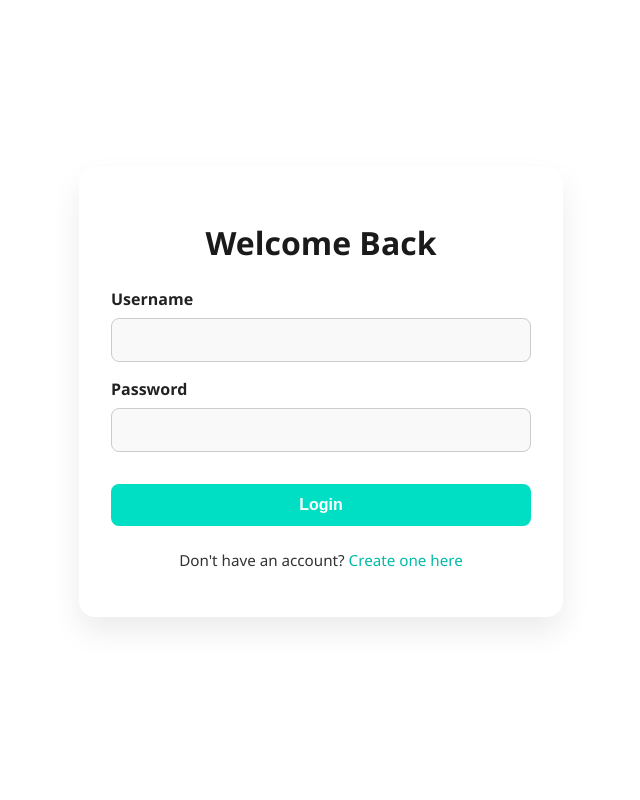
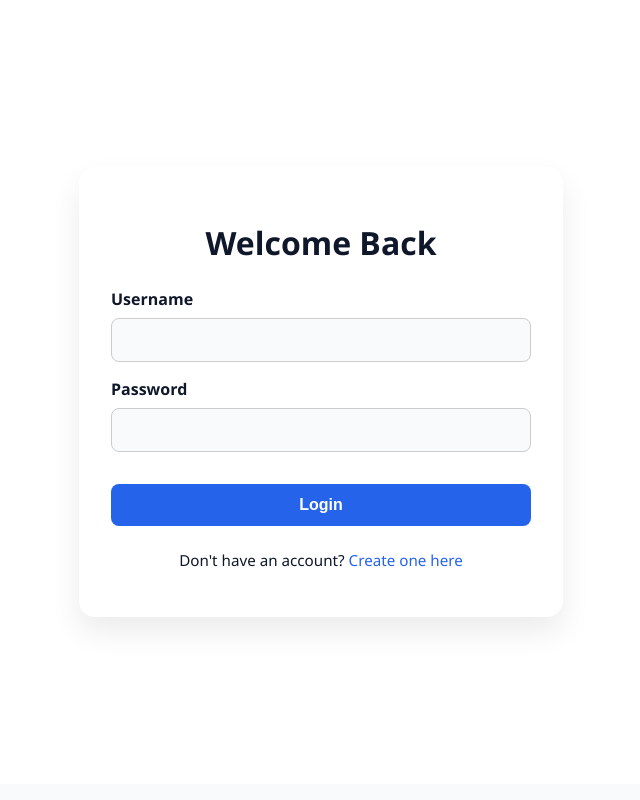
Before and after one commit to abdoezz1/Online_Market_Place, a Django app: template templates/core/login.html in a window 1280 px wide. Shown: the whole page, without its empty margins (319-959 px from the left). Run offline with Django 3.2, Linux system fonts and the light colour scheme; the template is opened without the code that fills it, so the values that code supplies are empty.

Commit message:
Update login.css

```diff
--- a/static/css/login.css
+++ b/static/css/login.css
@@ -1,24 +1,22 @@
 body {
-    background-color: #ffffff;
+    background-color: #F8FAFC;
     font-family: 'Segoe UI', Tahoma, Geneva, Verdana, sans-serif;
     margin: 0;
     padding: 0;
     transition: background-color 0.3s ease;
-    color: #222222;
+    color: #0F172A;
 }
-
 .signup-wrapper {
     min-height: 90vh;
     display: flex;
     justify-content: center;
     align-items: center;
     padding: 2rem;
-    background-color: #ffffff;
+    background-color: #FFFFFF;
     animation: fadeIn 1s ease-in-out;
 }
-
 .signup-container {
-    background-color: #ffffff;
+    background-color: #FFFFFF;
     padding: 2rem;
     border-radius: 16px;
     box-shadow: 0 15px 30px rgba(0, 0, 0, 0.08);
@@ -26,30 +24,25 @@ body {
     max-width: 420px;
     transition: transform 0.3s ease, box-shadow 0.3s ease;
 }
-
 .signup-container:hover {
     transform: translateY(-5px);
     box-shadow: 0 20px 40px rgba(0, 0, 0, 0.15);
 }
-
 .signup-container h1 {
     text-align: center;
     margin-bottom: 1.5rem;
     font-size: 2rem;
-    color: #1a1a1a;
+    color: #0F172A;
 }
-
 .form-group {
     margin-bottom: 1rem;
 }
-
 .form-group label {
     display: block;
     margin-bottom: 0.5rem;
     font-weight: 600;
-    color: #222222;
+    color: #0F172A;
 }
-
 .form-group input {
     width: 100%;
     padding: 0.75rem 1rem;
@@ -57,21 +50,19 @@ body {
     border-radius: 8px;
     outline: none;
     font-size: 1rem;
-    background-color: #f9f9f9;
+    background-color: #F8FAFC;
     transition: border-color 0.3s ease, box-shadow 0.3s ease;
-    color: #1a1a1a;
+    color: #0F172A;
 }
-
 .form-group input:focus {
-    border-color: #00dfc4;
-    box-shadow: 0 0 0 3px rgba(0, 223, 196, 0.2);
+    border-color: #2563EB;
+    box-shadow: 0 0 0 3px rgba(37, 99, 235, 0.2);
 }
-
 .signup-btn {
     width: 100%;
     padding: 0.75rem 1rem;
-    background-color: #00dfc4;
-    color: #ffffff;
+    background-color: #2563EB;
+    color: #FFFFFF;
     border: none;
     font-size: 1rem;
     font-weight: 600;
@@ -80,30 +71,25 @@ body {
     margin-top: 1rem;
     transition: background-color 0.3s ease, transform 0.2s ease;
 }
-
 .signup-btn:hover {
-    background-color: #00bba8;
+    background-color: #1D4ED8;
     transform: translateY(-2px);
 }
-
 .signup-footer {
     margin-top: 1.5rem;
     text-align: center;
     font-size: 0.95rem;
-    color: #333333;
+    color: #0F172A;
 }
-
 .signup-footer a {
-    color: #00bba8;
+    color: #2563EB;
     text-decoration: none;
     font-weight: 500;
 }
-
 .signup-footer a:hover {
     text-decoration: underline;
-    color: #009e8d;
+    color: #1D4ED8;
 }
-
 /* Fade-in animation */
 @keyframes fadeIn {
     from {
```
